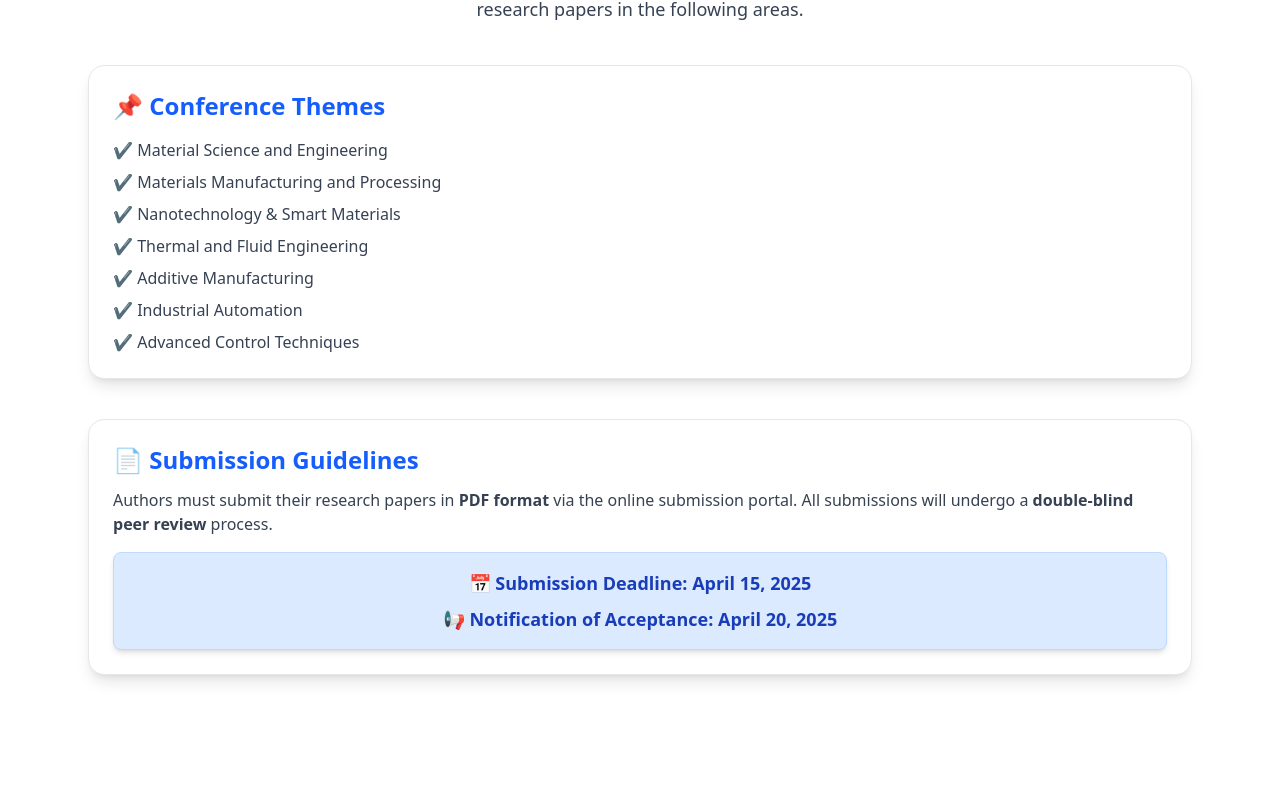
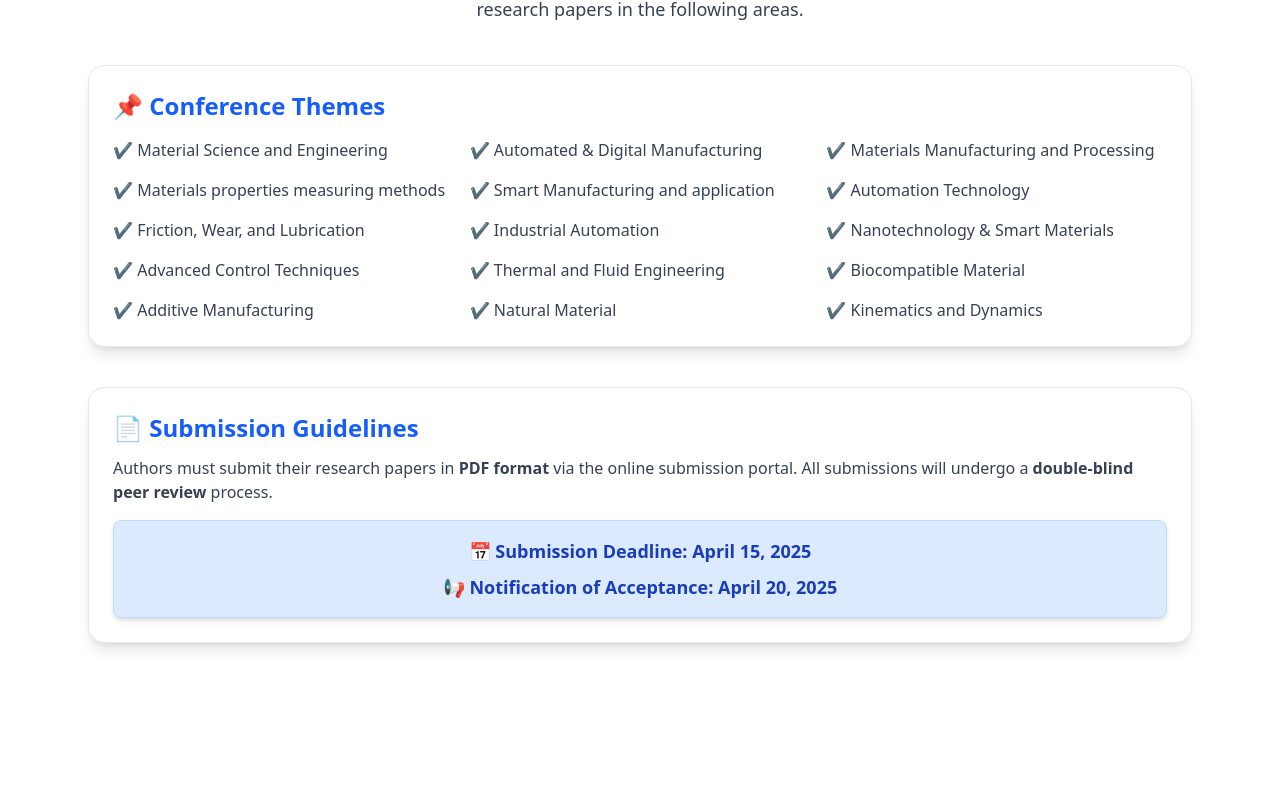
Before and after one commit to HarryOhm33/IC-MIT, a React (Vite) app: page / in a window 1280 px wide. Shown: the part 1775-2577 px from the top of the page. Built offline with nearby package versions, Linux system fonts and the light colour scheme.

Commit message:
Improved UI Of Sone Sections

```diff
--- a/src/components/CallForPapers.jsx
+++ b/src/components/CallForPapers.jsx
@@ -36,15 +36,23 @@ export default function CallForPapers() {
           <h3 className="text-2xl font-semibold text-blue-600">
             📌 Conference Themes
           </h3>
-          <ul className="mt-4 space-y-2 text-gray-700">
-            <li>✔️ Material Science and Engineering</li>
-            <li>✔️ Materials Manufacturing and Processing</li>
-            <li>✔️ Nanotechnology & Smart Materials</li>
-            <li>✔️ Thermal and Fluid Engineering</li>
-            <li>✔️ Additive Manufacturing</li>
-            <li>✔️ Industrial Automation</li>
-            <li>✔️ Advanced Control Techniques</li>
-          </ul>
+          <div className="mt-4 grid grid-cols-1 md:grid-cols-2 lg:grid-cols-3 gap-4 text-gray-700">
+            <div>✔️ Material Science and Engineering</div>
+            <div>✔️ Automated & Digital Manufacturing</div>
+            <div>✔️ Materials Manufacturing and Processing</div>
+            <div>✔️ Materials properties measuring methods</div>
+            <div>✔️ Smart Manufacturing and application</div>
+            <div>✔️ Automation Technology</div>
+            <div>✔️ Friction, Wear, and Lubrication</div>
+            <div>✔️ Industrial Automation</div>
+            <div>✔️ Nanotechnology & Smart Materials</div>
+            <div>✔️ Advanced Control Techniques</div>
+            <div>✔️ Thermal and Fluid Engineering</div>
+            <div>✔️ Biocompatible Material</div>
+            <div>✔️ Additive Manufacturing</div>
+            <div>✔️ Natural Material</div>
+            <div>✔️ Kinematics and Dynamics</div>
+          </div>
         </motion.div>
 
         {/* Submission Guidelines */}
--- a/src/components/Committee.jsx
+++ b/src/components/Committee.jsx
@@ -261,7 +261,8 @@ export default function Committee() {
           <h3 className="text-2xl font-semibold text-blue-600">
             National Advisory Board
           </h3>
-          <ul className="mt-2 text-gray-700 space-y-2">
+          <div className="mt-2">
+            <ul className="grid grid-cols-1 md:grid-cols-2 gap-4 text-gray-700">
               <li>
                 🔹{" "}
                 <span className="text-blue-600 font-semibold">
@@ -383,7 +384,9 @@ export default function Committee() {
               </li>
               <li>
                 🔹{" "}
-              <span className="text-blue-600 font-semibold">Dr. Prabhansu</span>
+                <span className="text-blue-600 font-semibold">
+                  Dr. Prabhansu
+                </span>
                 ,<i> Assistant Professor</i>, NIT Surat
               </li>
               <li>
@@ -394,6 +397,7 @@ export default function Committee() {
                 ,<i> Assistant Professor</i>, NIT Manipur
               </li>
             </ul>
+          </div>
         </motion.div>
       </div>
     </section>
--- a/src/components/Hero.jsx
+++ b/src/components/Hero.jsx
@@ -31,8 +31,8 @@ const Hero = () => {
           transition={{ duration: 0.8, delay: 0.6 }}
           className="text-lg md:text-xl mb-6"
         >
-          Jointly organized by MIT Muzaffarpur & Darbhanga College of
-          Engineering
+          Jointly organized by MIT Muzaffarpur, Darbhanga College of
+          Engineering, and Indian Society For Technical Education
         </motion.p>
         <motion.div
           initial={{ opacity: 0, y: 20 }}
```
Lines whose indentation alone changed are shown as unchanged.
